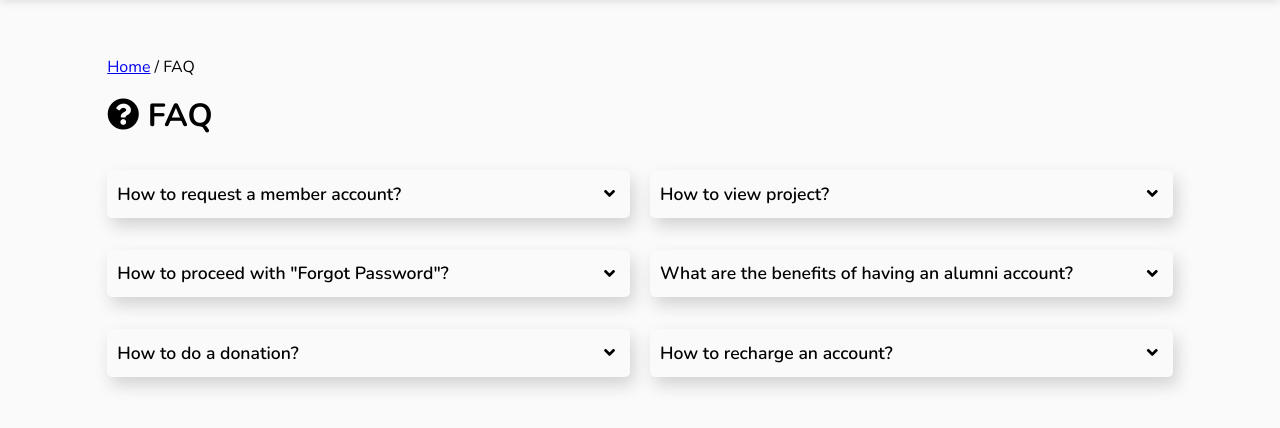
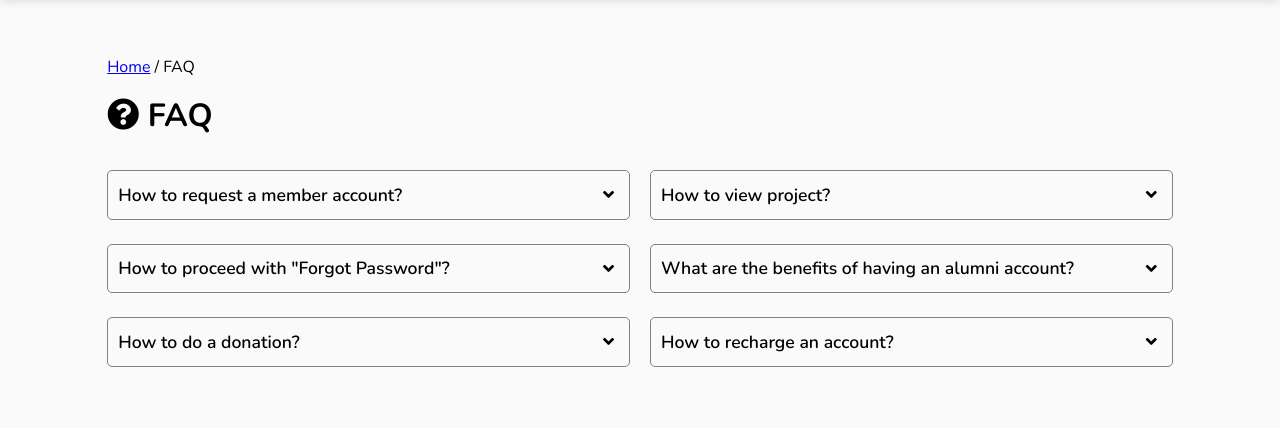
Before and after one commit to IsuruVihan/UCSC_Alumni_Diaries, a PHP site: page /pages/faq.php in a window 1280 px wide. Shown: the part 70-498 px from the top of the page. Run offline with PHP 8.4, Linux system fonts and the light colour scheme; some libraries are stand-ins or nearby versions.

Commit message:
Question border style changed

```diff
--- a/assets/styles/faq.css
+++ b/assets/styles/faq.css
@@ -27,11 +27,10 @@
 .column-1, .column-2 {
     display: flex;
     flex-direction: column;
-    gap: 2em;
+    gap: 1.5em;
 }
 
 .column-1 {
-    /*border: 1px solid red;*/
     grid-row-start: row1;
     grid-row-end: row2;
     grid-column-start: col1;
@@ -42,7 +41,6 @@
 }
 
 .column-2 {
-    /*border: 1px solid blue;*/
     grid-row-start: row1;
     grid-row-end: row2;
     grid-column-start: col2;
@@ -53,7 +51,7 @@
 }
 
 .question {
-    box-shadow: 4px 8px 16px lightgrey;
+    border: 1px solid gray;
     border-radius: 5px;
     padding: 10px;
     transition: all ease-in-out 0.5s;
```
